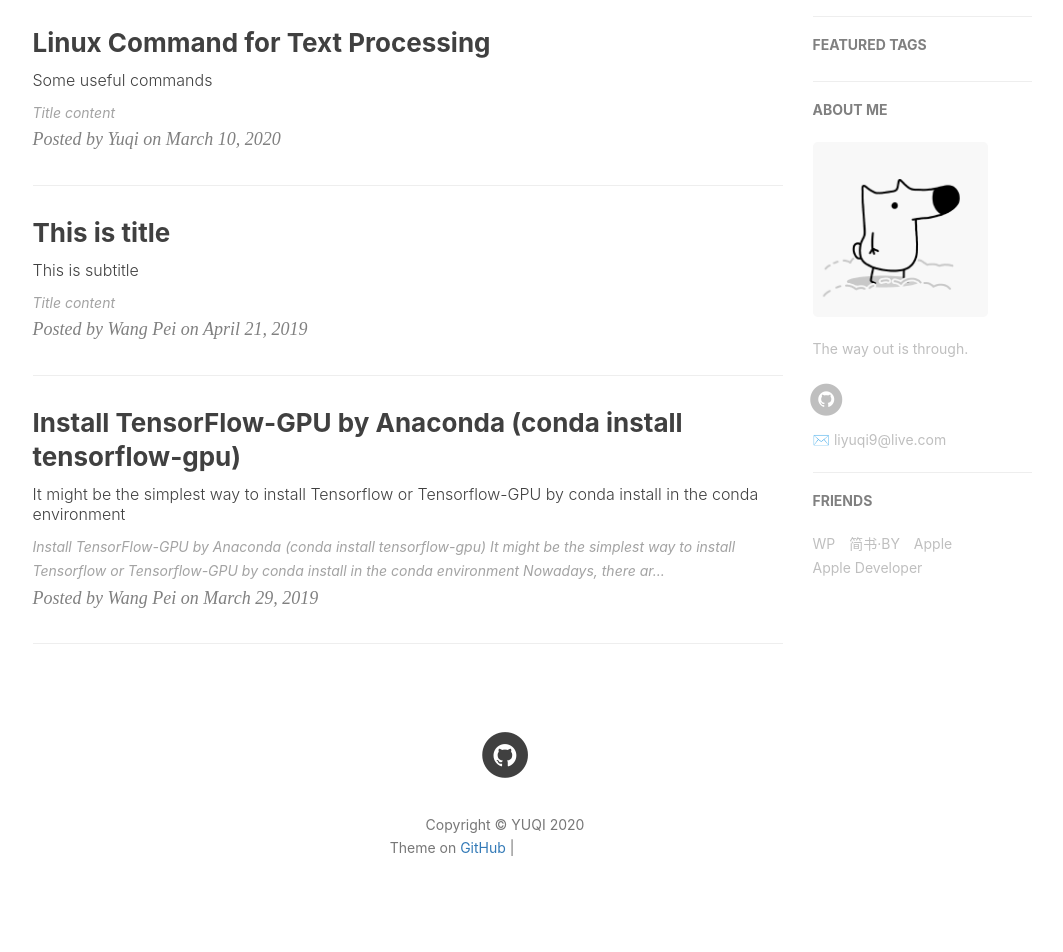
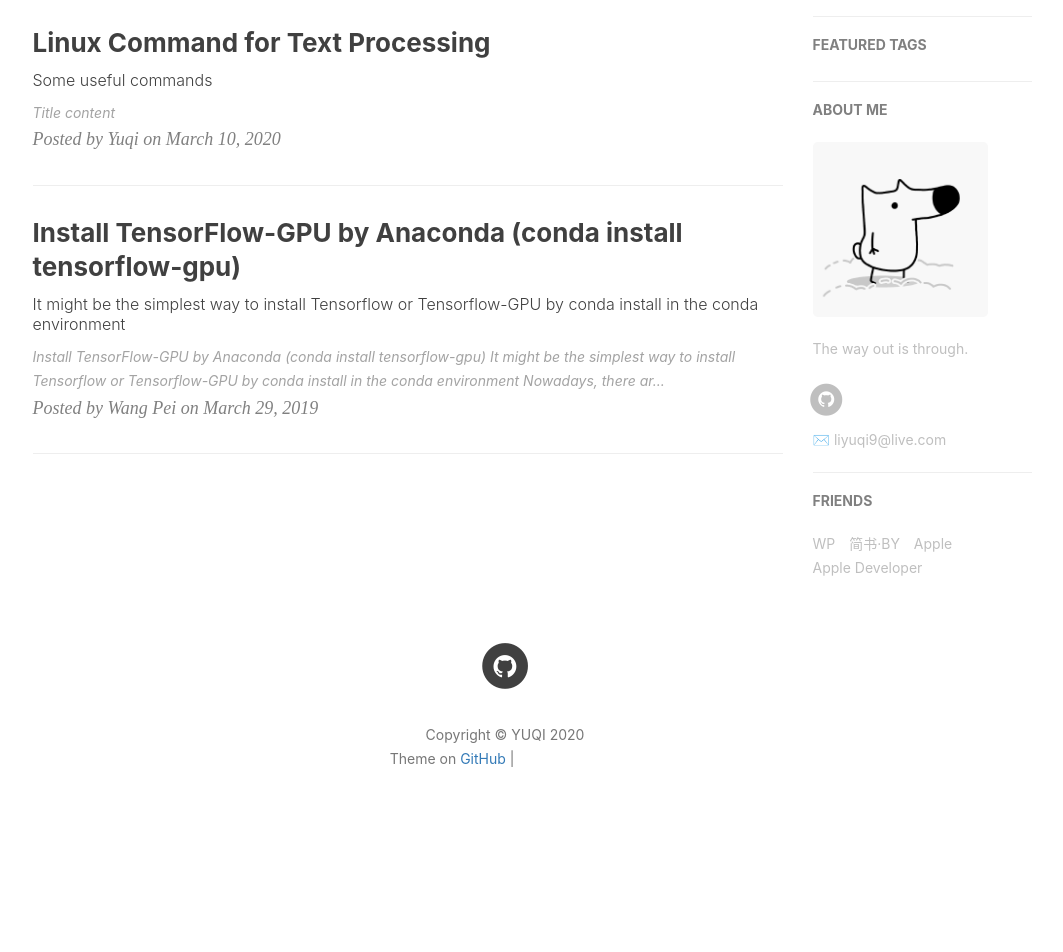
Before and after one commit to Yuqi9579/Yuqi9579.github.io, a Jekyll site: the page built from index.html, in a window 1280 px wide. Shown: the part 422-1374 px from the top of the page, without its empty margins (135-1198 px from the left). Built offline with Jekyll 4.4.1, drawn with Linux system fonts in a browser that asks for light colours; nearby versions of some CDN libraries; the list of posts is cut into pages by our own code; comment, search, counter and statistics services are not loaded; after the commit the page ends 1285 px from its top, so only the background shows below that; grey boxes are pictures that could not be loaded.

```diff
--- a/_posts/2020-03-20-Linux-Command-for-Text-Processing.md
+++ /dev/null
@@ -1,16 +0,0 @@
----
-layout:     post
-title:      This is title
-subtitle:   This is subtitle
-date:       2019-04-21
-author:     Wang Pei
-header-img: img/post-bg-swift2.jpg
-catalog: true
-tags:
-    - Tylor
----
-
-
-# Title
-
-content
```
Also changed, not shown: _posts/2019-04-21-This is  Title.md (+1 -1 lines), 1 other file.
